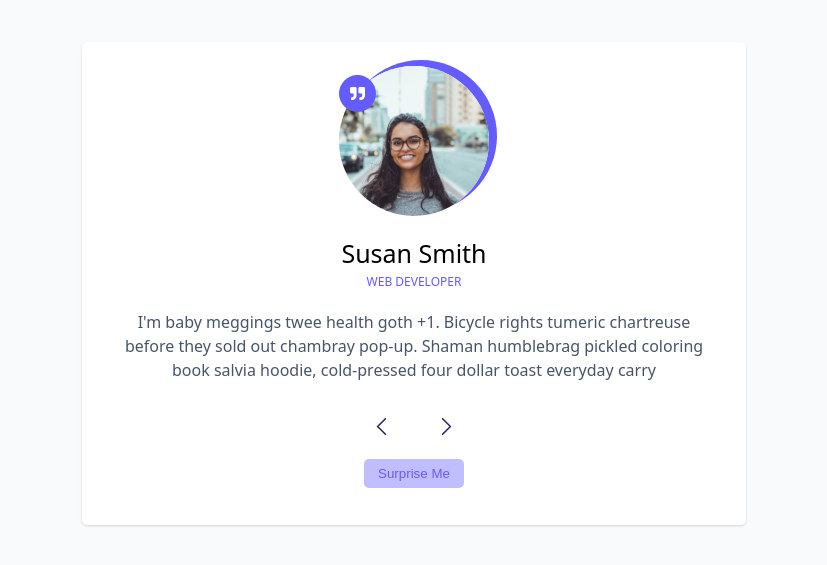
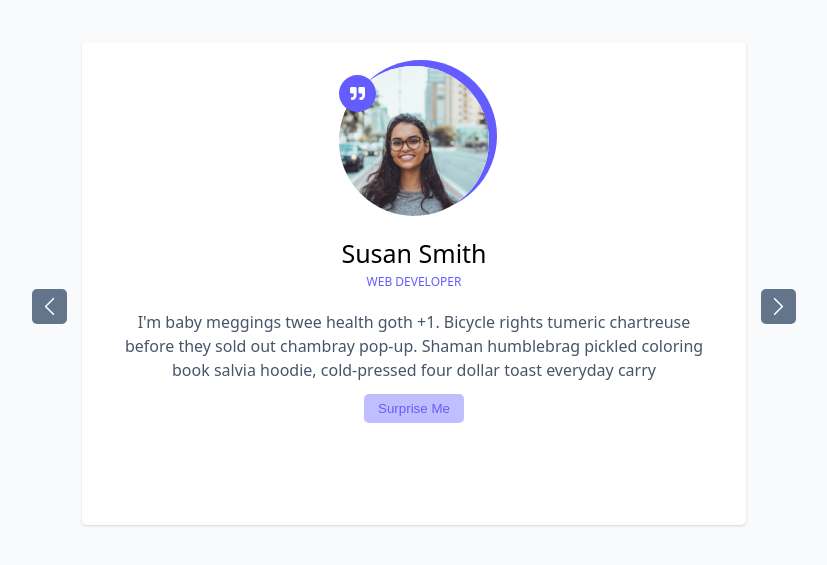
Before and after one commit to Luka-Popovic06/reviews, a React (Vite) app: page / in a window 1280 px wide. Shown: the part 117-682 px from the top of the page, without its empty margins (226-1053 px from the left). Built offline with nearby package versions, Linux system fonts and the light colour scheme.

Commit message:
Add button styles and navigation button positioning

```diff
--- a/src/App.css
+++ b/src/App.css
@@ -7,6 +7,7 @@
   background-color: #fff;
   text-align: center;
   transition: 0.4s;
+  position: relative;
 }
 #root:hover {
   box-shadow: 2px 5px 10px 0 rgba(0, 0, 0, 0.1),
@@ -15,19 +16,34 @@
 .btn {
   border: none;
   cursor: pointer;
-  background-color: #fff;
+  background-color: #64748b;
+  padding: 5px;
+  border-radius: 5px;
   margin: 20px;
+  transition: 0.3s;
+}
+.btn:hover {
+  background-color: #504acc;
+  transition: 0.3s;
+}
+.nex-person-btn {
+  position: absolute;
+  right: -70px;
+  top: 47%;
+}
+.prev-person-btn {
+  position: absolute;
+  left: -70px;
+  top: 47%;
 }
 .icon-btn {
   display: block;
   width: 25px;
   height: 25px;
-  color: #282566;
+  color: #fff;
   transition: 0.3s;
 }
-.icon-btn:hover {
-  color: #504acc;
-}
+
 .surprise_me-btn {
   color: #645cff;
   background-color: #c1beff;
--- a/src/App.jsx
+++ b/src/App.jsx
@@ -37,8 +37,8 @@ function App() {
   return (
     <>
       <Person key={person.id} {...person} />
-      <div>
-        <button className="btn" onClick={prevPerson}>
+
+      <button className="btn prev-person-btn" onClick={prevPerson}>
         <svg
           className="icon-btn"
           xmlns="http://www.w3.org/2000/svg"
@@ -54,7 +54,7 @@ function App() {
           />
         </svg>
       </button>
-        <button className="btn" onClick={nextPerson}>
+      <button className="btn nex-person-btn" onClick={nextPerson}>
         <svg
           className="icon-btn"
           xmlns="http://www.w3.org/2000/svg"
@@ -70,7 +70,7 @@ function App() {
           />
         </svg>
       </button>
-      </div>
+
       <button className="surprise_me-btn" onClick={() => random()}>
         Surprise Me
       </button>
```
Lines whose indentation alone changed are shown as unchanged.
